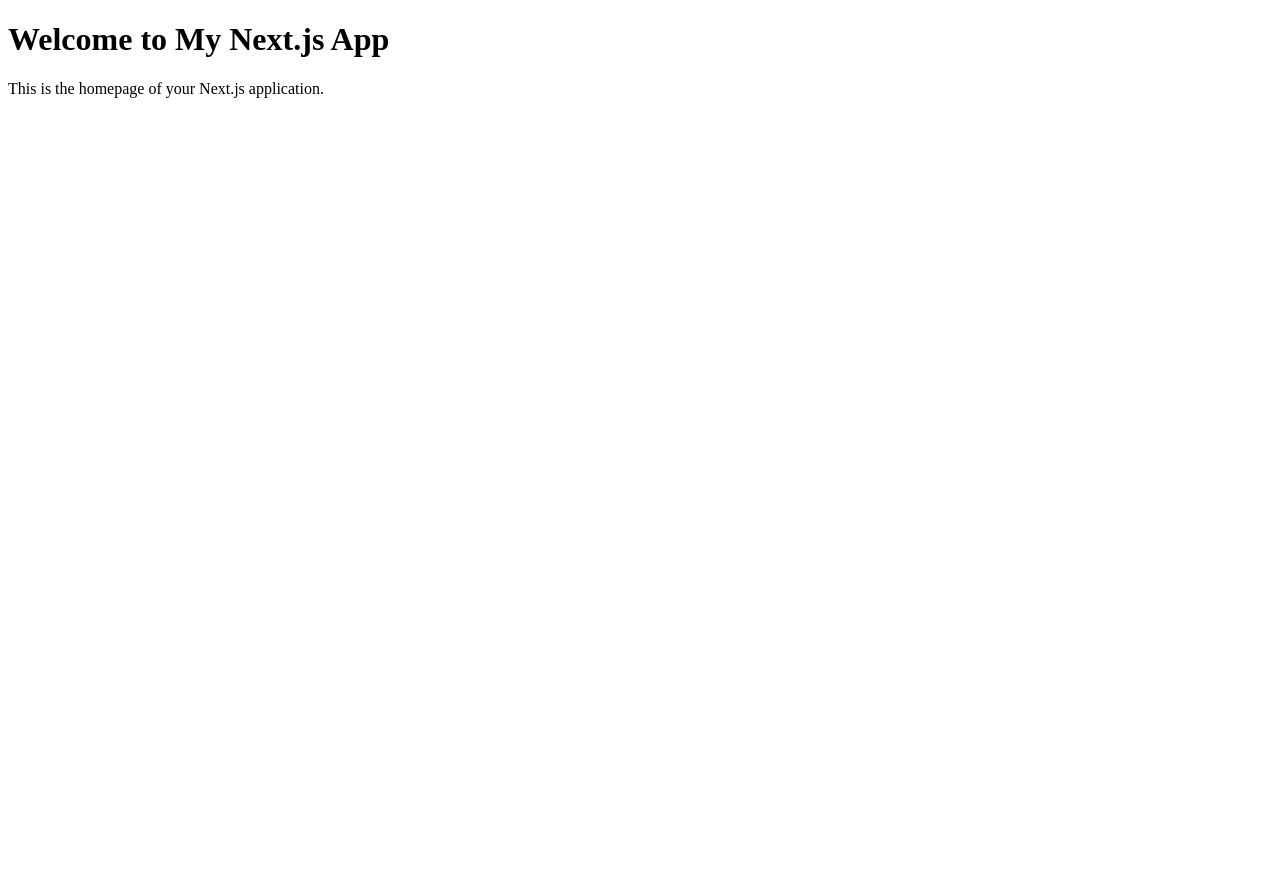
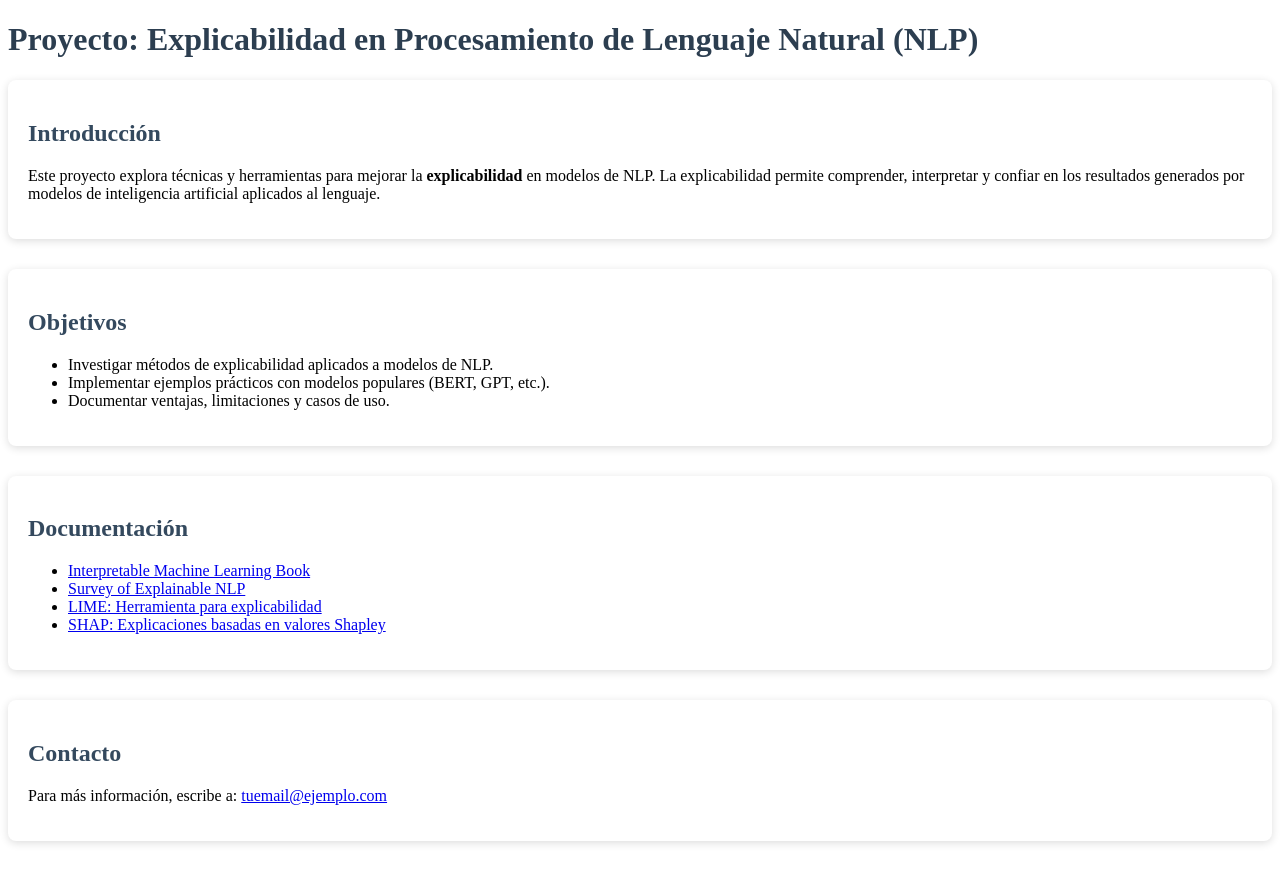
Before and after one commit to COMPUMAX-EC/NPL.github.io, a Next.js app: page / in a window 1280 px wide. Before the commit the page ends 800 px from the top, so only its background shows below. Built offline with nearby package versions, Linux system fonts and the light colour scheme.

Commit message:
reestructurando files

```diff
--- a/index.html
+++ /dev/null
@@ -1,46 +0,0 @@
-<!DOCTYPE html>
-<html lang="es">
-<head>
-    <meta charset="UTF-8">
-    <meta name="viewport" content="width=device-width, initial-scale=1.0">
-    <title>Explicabilidad en NLP - Proyecto</title>
-    <style>
-        body { font-family: Arial, sans-serif; margin: 40px; background: #f8f9fa; }
-        h1 { color: #2c3e50; }
-        h2 { color: #34495e; }
-        section { margin-bottom: 30px; }
-        .doc { background: #fff; padding: 20px; border-radius: 8px; box-shadow: 0 2px 8px #ddd; }
-        ul { margin-top: 10px; }
-    </style>
-</head>
-<body>
-    <h1>Proyecto: Explicabilidad en Procesamiento de Lenguaje Natural (NLP)</h1>
-    <section class="doc">
-        <h2>Introducción</h2>
-        <p>
-            Este proyecto explora técnicas y herramientas para mejorar la <strong>explicabilidad</strong> en modelos de NLP. La explicabilidad permite comprender, interpretar y confiar en los resultados generados por modelos de inteligencia artificial aplicados al lenguaje.
-        </p>
-    </section>
-    <section class="doc">
-        <h2>Objetivos</h2>
-        <ul>
-            <li>Investigar métodos de explicabilidad aplicados a modelos de NLP.</li>
-            <li>Implementar ejemplos prácticos con modelos populares (BERT, GPT, etc.).</li>
-            <li>Documentar ventajas, limitaciones y casos de uso.</li>
-        </ul>
-    </section>
-    <section class="doc">
-        <h2>Documentación</h2>
-        <ul>
-            <li><a href="https://christophm.github.io/interpretable-ml-book/">Interpretable Machine Learning Book</a></li>
-            <li><a href="https://arxiv.org/abs/2012.01786">Survey of Explainable NLP</a></li>
-            <li><a href="https://github.com/marcotcr/lime">LIME: Herramienta para explicabilidad</a></li>
-            <li><a href="https://github.com/slundberg/shap">SHAP: Explicaciones basadas en valores Shapley</a></li>
-        </ul>
-    </section>
-    <section class="doc">
-        <h2>Contacto</h2>
-        <p>Para más información, escribe a: <a href="mailto:tuemail@ejemplo.com">tuemail@ejemplo.com</a></p>
-    </section>
-</body>
-</html>
--- a/pages/index.js
+++ b/pages/index.js
@@ -1,12 +1,88 @@
-import React from 'react';
+import React from "react";
 
-const Home = () => {
-    return (
-        <div>
-            <h1>Welcome to My Next.js App</h1>
-            <p>This is the homepage of your Next.js application.</p>
-        </div>
-    );
-};
-
-export default Home;
+export default function Home() {
+  return (
+    <div>
+      <h1>Proyecto: Explicabilidad en Procesamiento de Lenguaje Natural (NLP)</h1>
+      <section className="doc">
+        <h2>Introducción</h2>
+        <p>
+          Este proyecto explora técnicas y herramientas para mejorar la{" "}
+          <strong>explicabilidad</strong> en modelos de NLP. La explicabilidad
+          permite comprender, interpretar y confiar en los resultados generados
+          por modelos de inteligencia artificial aplicados al lenguaje.
+        </p>
+      </section>
+      <section className="doc">
+        <h2>Objetivos</h2>
+        <ul>
+          <li>
+            Investigar métodos de explicabilidad aplicados a modelos de NLP.
+          </li>
+          <li>
+            Implementar ejemplos prácticos con modelos populares (BERT, GPT,
+            etc.).
+          </li>
+          <li>Documentar ventajas, limitaciones y casos de uso.</li>
+        </ul>
+      </section>
+      <section className="doc">
+        <h2>Documentación</h2>
+        <ul>
+          <li>
+            <a href="https://christophm.github.io/interpretable-ml-book/">
+              Interpretable Machine Learning Book
+            </a>
+          </li>
+          <li>
+            <a href="https://arxiv.org/abs/2012.01786">
+              Survey of Explainable NLP
+            </a>
+          </li>
+          <li>
+            <a href="https://github.com/marcotcr/lime">
+              LIME: Herramienta para explicabilidad
+            </a>
+          </li>
+          <li>
+            <a href="https://github.com/slundberg/shap">
+              SHAP: Explicaciones basadas en valores Shapley
+            </a>
+          </li>
+        </ul>
+      </section>
+      <section className="doc">
+        <h2>Contacto</h2>
+        <p>
+          Para más información, escribe a:{" "}
+          <a href="mailto:tuemail@ejemplo.com">tuemail@ejemplo.com</a>
+        </p>
+      </section>
+      <style jsx>{`
+        body {
+          font-family: Arial, sans-serif;
+          margin: 40px;
+          background: #f8f9fa;
+        }
+        h1 {
+          color: #2c3e50;
+        }
+        h2 {
+          color: #34495e;
+        }
+        section {
+          margin-bottom: 30px;
+        }
+        .doc {
+          background: #fff;
+          padding: 20px;
+          border-radius: 8px;
+          box-shadow: 0 2px 8px #ddd;
+        }
+        ul {
+          margin-top: 10px;
+        }
+      `}</style>
+    </div>
+  );
+}
```
